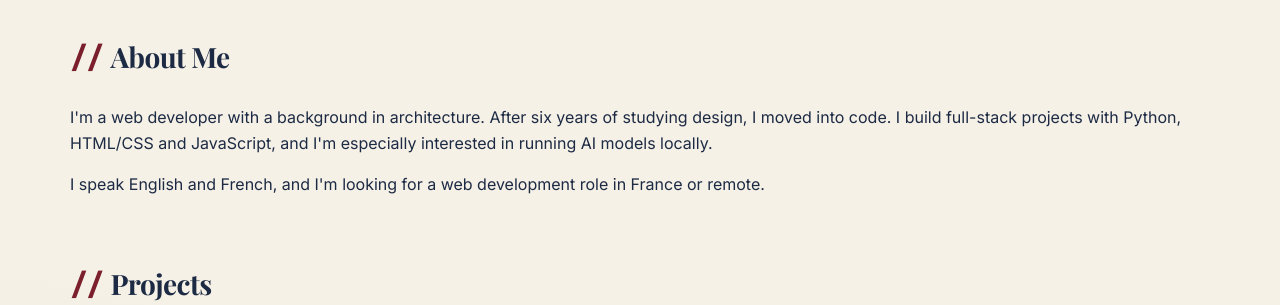
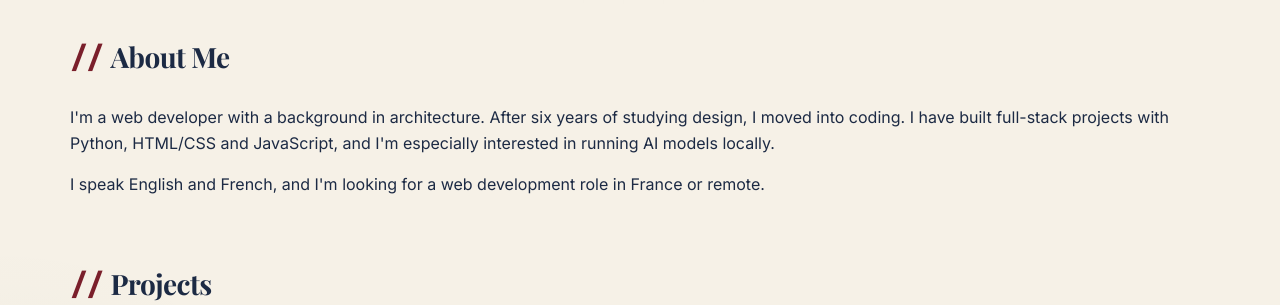
Before and after one commit to Jpbuglerlamb/Jpbuglerlamb.github.io, a Flask app: page / in a window 1280 px wide. Shown: the part 923-1228 px from the top of the page. Run offline with Flask 3, Linux system fonts and the light colour scheme.

Commit message:
grammair fixes

```diff
--- a/templates/index.html
+++ b/templates/index.html
@@ -118,7 +118,7 @@
         <h2>About Me</h2>
         <p>
             I'm a web developer with a background in architecture. After six years of
-            studying design, I moved into code. I build full-stack projects with Python, HTML/CSS and
+            studying design, I moved into coding. I have built full-stack projects with Python, HTML/CSS and
             JavaScript, and I'm especially interested in running AI models locally.
         </p>
         <p>
```
